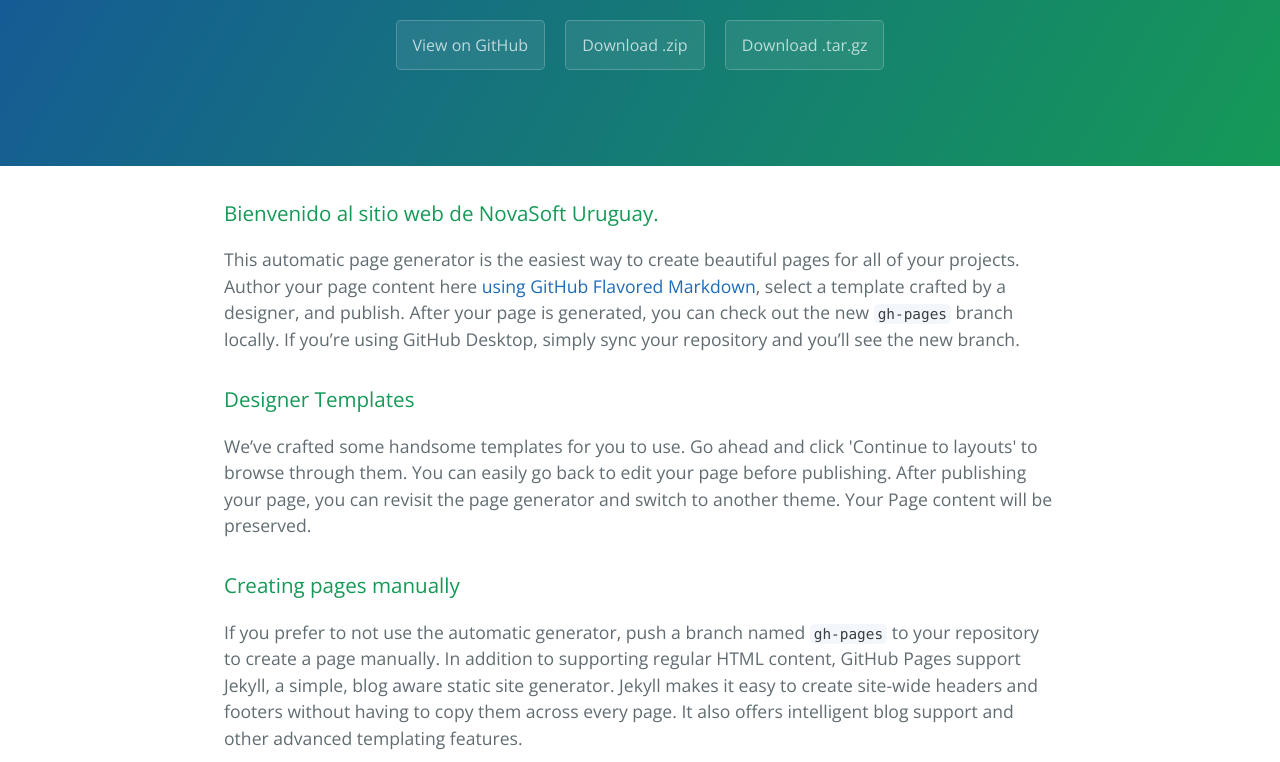
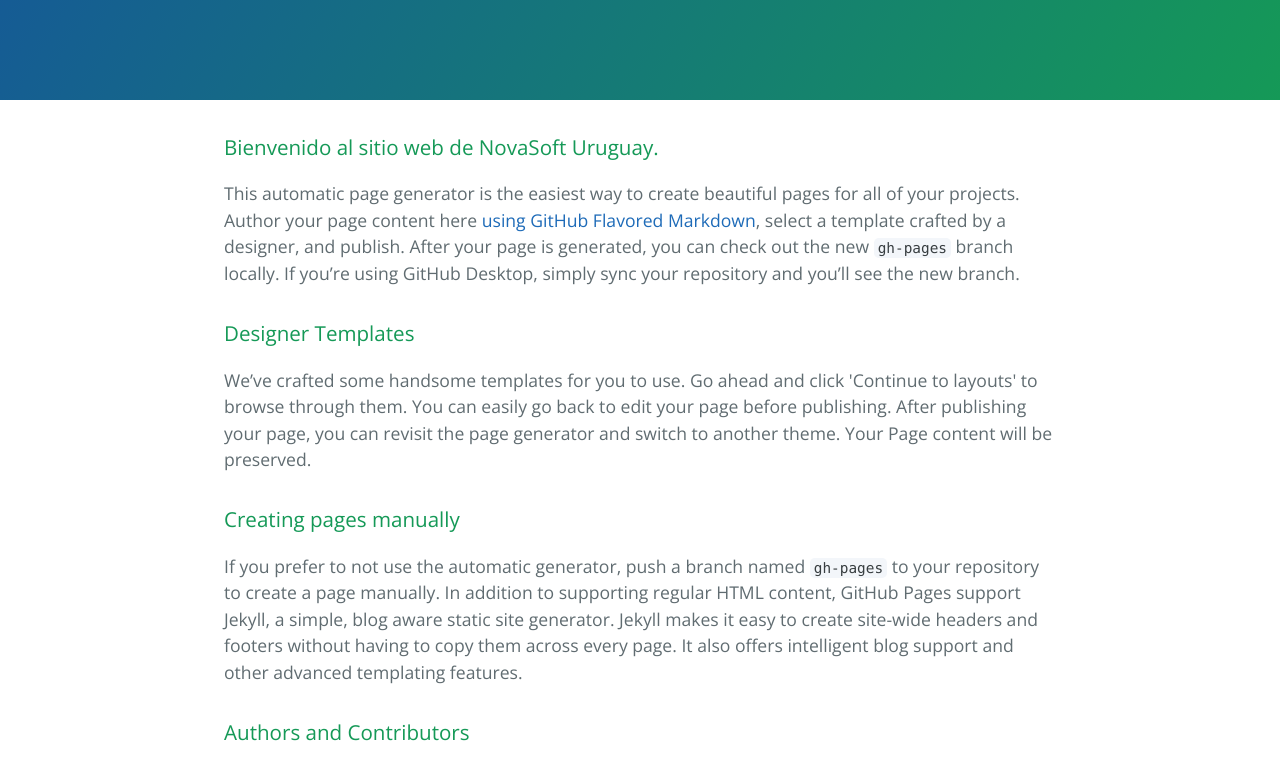
Before and after one commit to novasoftuy/website_novasoft.com.uy, a plain HTML site: page index.html in a window 1280 px wide. Shown: the part 170-932 px from the top of the page. Drawn offline with nearby package versions, Linux system fonts and the light colour scheme.

Commit message:
Update index.html

```diff
--- a/index.html
+++ b/index.html
@@ -13,9 +13,6 @@
     <section class="page-header">
       <h1 class="project-name">NovaSoft Uruguay</h1>
       <h2 class="project-tagline"></h2>
-      <a href="https://github.com/gonzaloc11/mynewsite" class="btn">View on GitHub</a>
-      <a href="https://github.com/gonzaloc11/mynewsite/zipball/master" class="btn">Download .zip</a>
-      <a href="https://github.com/gonzaloc11/mynewsite/tarball/master" class="btn">Download .tar.gz</a>
     </section>
 
     <section class="main-content">
```
